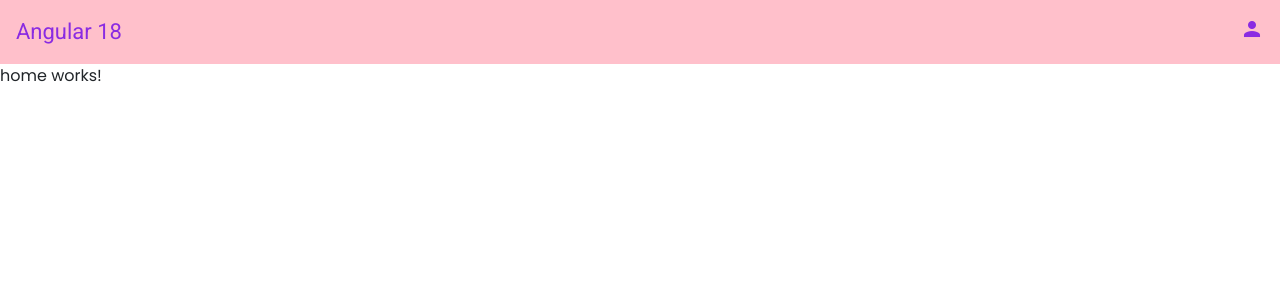
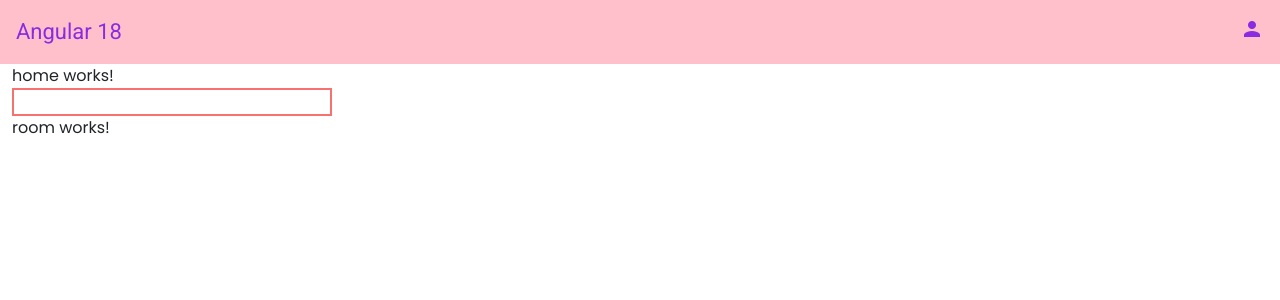
Before and after one commit to SatishKonduru/Angular18, an Angular app: page /#/home in a window 1280 px wide. Shown: the top 300 px of the page. Built offline with nearby package versions, Linux system fonts and the light colour scheme.

Commit message:
Life Cycle Hooks Started

```diff
--- a/src/app/app.routes.ts
+++ b/src/app/app.routes.ts
@@ -5,7 +5,7 @@ import { IfComponent } from './components/if/if.component';
 import { PageNotFoundComponent } from './components/page-not-found/page-not-found.component';
 import { SelectedCourseComponent } from './components/selected-course/selected-course.component';
 import { SelectedCourseDetailsComponent } from './components/selected-course-details/selected-course-details.component';
-import { HomeComponent } from './components/components/home/home.component';
+import { HomeComponent } from './components/home/home.component';
 
 
 export const routes: Routes = [
--- a/src/app/components/components/home/home.component.html
+++ /dev/null
@@ -1 +0,0 @@
-<p>home works!</p>
--- /dev/null
+++ b/src/app/components/home/home.component.html
@@ -0,0 +1,5 @@
+<div class="container">
+    <p>home works!</p>
+    <input [(ngModel)]="sendingValue" class="  border-2 border-red-400">
+    <app-room [roomValue]="sendingValue"></app-room>
+</div>
--- /dev/null
+++ b/src/app/components/room/room.component.html
@@ -0,0 +1,2 @@
+<p>room works!</p>
+{{roomValue}}
```
Also changed, not shown: src/app/components/components/home/home.component.ts (deleted, +0 -12 lines), src/app/components/home/home.component.ts (added, +17 -0 lines), src/app/components/room/room.component.ts (added, +17 -0 lines), src/app/components/home/home.component.css (added), src/app/components/room/room.component.css (added).
